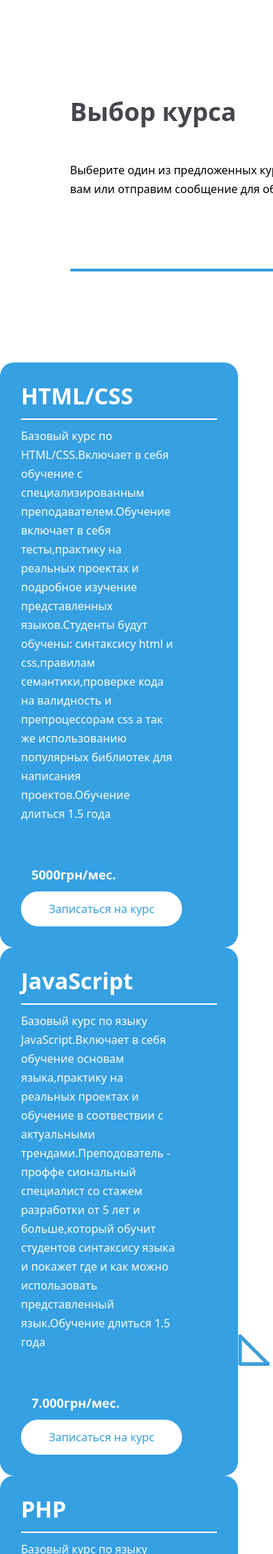
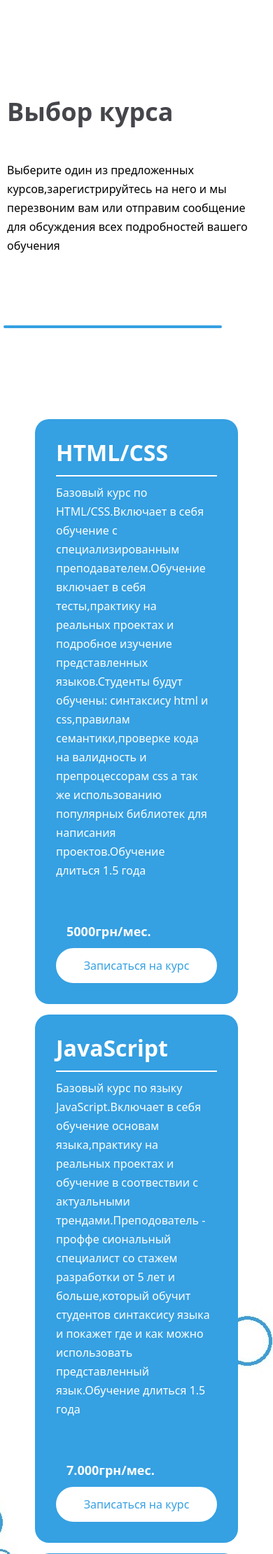
Before and after one commit to Chempik120/DP, a PHP site: page /courses.html in a window 390 px wide; the page is wider, and only the part inside the window is pictured. Shown: the part 60-2281 px from the top of that part at 70% size. Run offline with PHP 8.4, Linux system fonts and the light colour scheme; some libraries are stand-ins or nearby versions.

Commit message:
responsive

```diff
--- a/courses.html
+++ b/courses.html
@@ -178,5 +178,17 @@
 			</div>
 		</footer>
 
+
+
+
+
+
+		<script src="js/jquery.min.js"></script>
+	<script src="js/snap.svg-min.js"></script>
+	<script src="js/main.js"></script>
+	<script type="text/javascript" src="js/bootstrap.min.js"></script>
+	<script src="js/wow.min.js"></script>
+    <script src="js/scripts.js"></script>
+
 </body>
 </html>
--- a/css/courses.css
+++ b/css/courses.css
@@ -96,8 +96,36 @@ margin-right: 50px;
     border-radius: 70px;
 }
 
-@media screen and (max-width: 768px) {
+@media screen and (max-width: 900px) {
   .courses-cont{
-    display: block;
+    display: flex;
+    flex-direction: column;
+    justify-content: center;
+    align-items: center;
   }
+  .cont-head{
+   padding-left: 10px;
+  }
+
+  .head-text{
+    width: 90vw;
+  }
+
+  .line{
+    margin-left: 5px;
+    width: 80vw;
+  }
+
+  .course-el:not(:last-child){
+margin-right: 0px;
 }
+
+.course-el{
+  margin-bottom: 15px;
+}
+
+body{
+  background-position: 10%;
+  background-size: auto;
+}
+}
```
